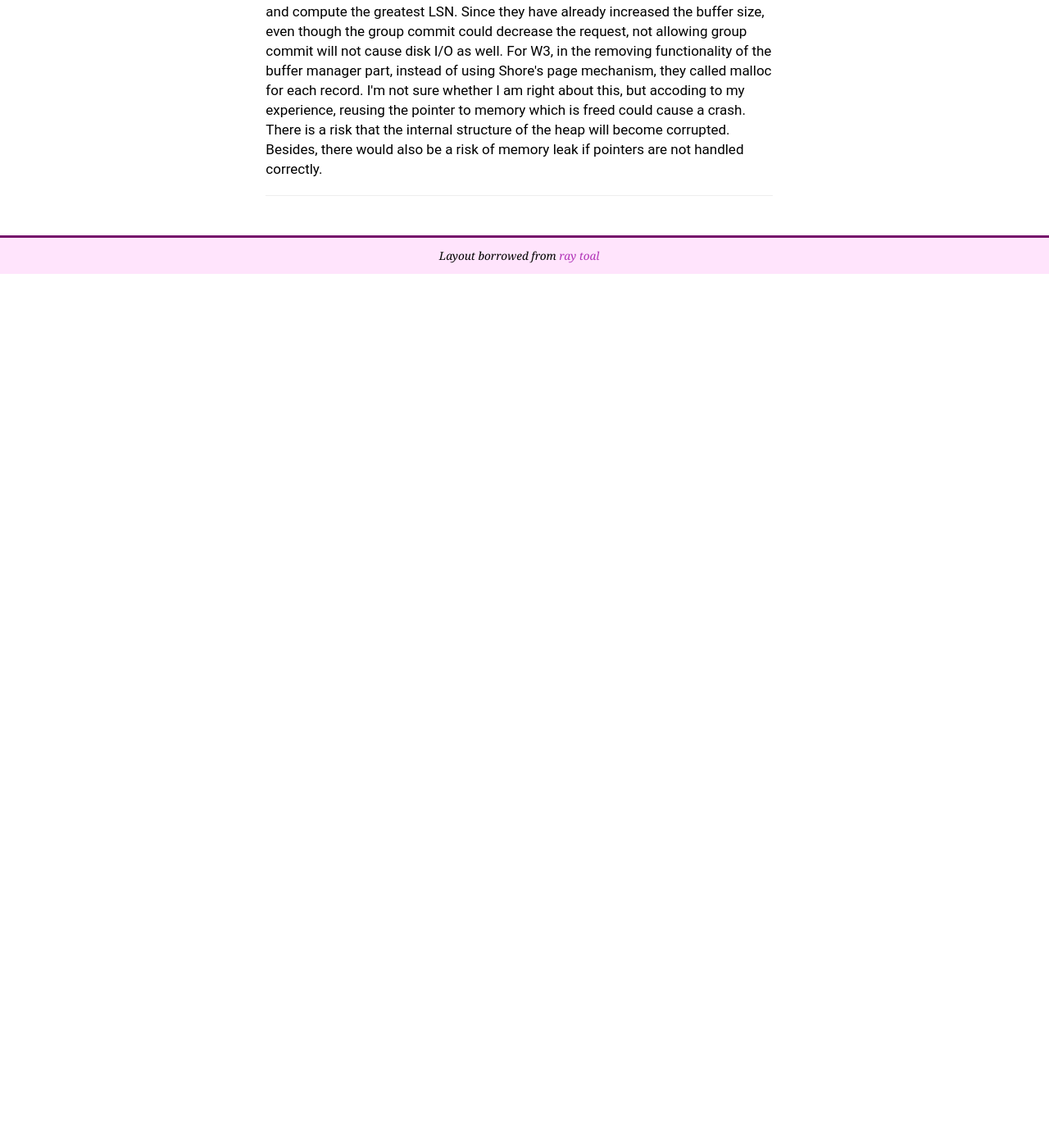
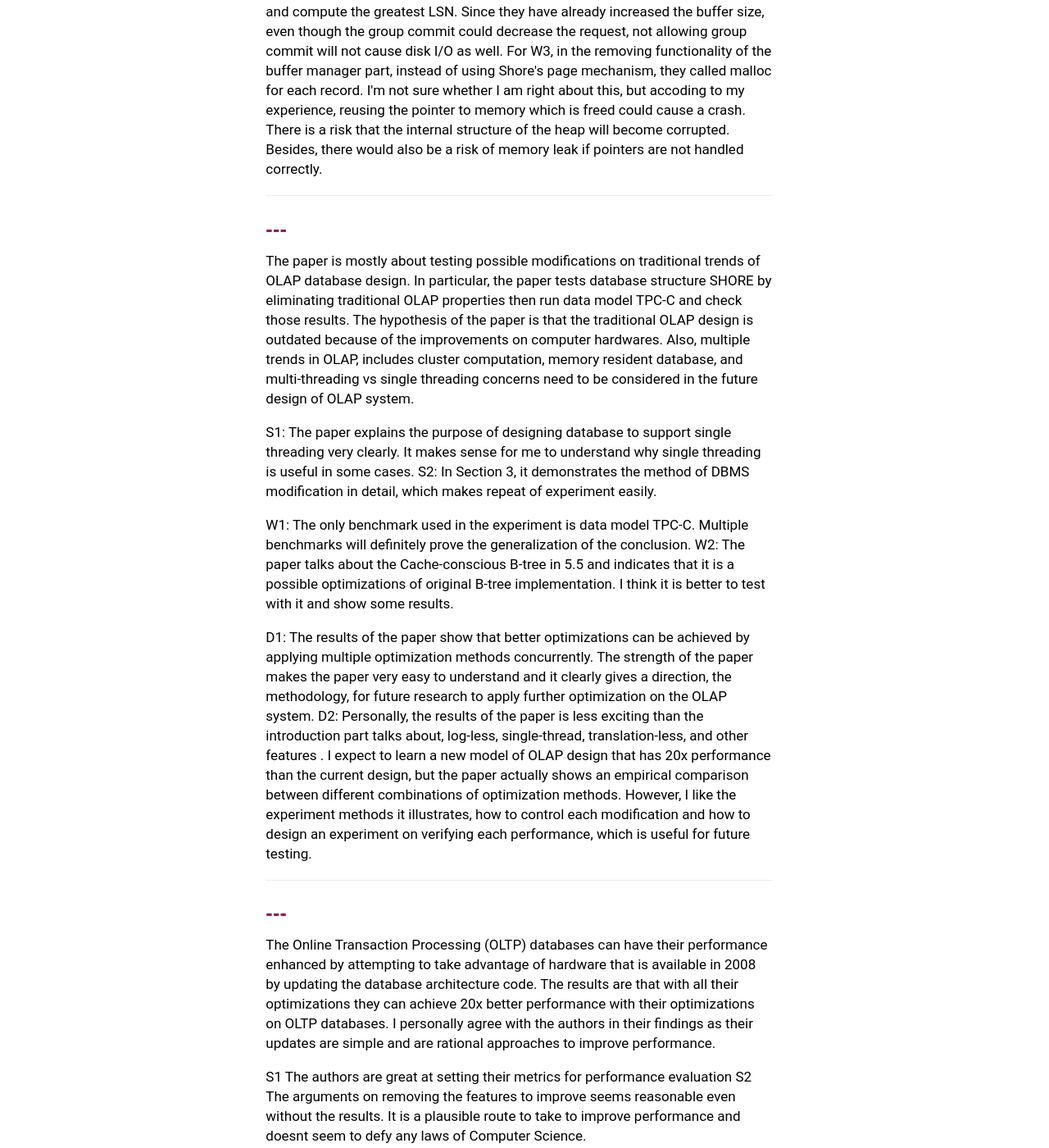
Before and after one commit to wzao1515/w6113.github.io, a Jekyll site: the page built from exreviews_05.md, in a window 1280 px wide and 1400 px high, scrolled down 15522 px. Shown: the whole window at 82% size. Built offline with Jekyll 4.4.1, drawn with Linux system fonts in a browser that asks for light colours; our own code applies the rules of GitHub Pages for plain Markdown files; before the commit the page ends 15856 px from its top, so only the background shows below that; some of the changed text lies outside the part shown.

Commit message:
updated website

```diff
--- a/exreviews_05.md
+++ b/exreviews_05.md
@@ -354,3 +354,36 @@ For W3, in the removing functionality of the buffer manager part,  instead of us
 
   </p>
 <hr />
+
+
+
+<p class="review">
+  <h3>---</h3>
+
+  <div class="block">The paper is mostly about testing possible modifications on traditional trends of OLAP database design. In particular, the paper tests database structure SHORE by eliminating traditional OLAP properties then run data model TPC-C and check those results. The hypothesis of the paper is that the traditional OLAP design is outdated because of the improvements on computer hardwares. Also, multiple trends in OLAP, includes cluster computation, memory resident database, and multi-threading vs single threading concerns need to be considered in the future design of OLAP system. </div>
+  <div class="block">S1: The paper explains the purpose of designing database to support single threading very clearly. It makes sense for me to understand why single threading is useful in some cases.
+S2: In Section 3, it demonstrates the method of DBMS modification in detail, which makes repeat of experiment easily.</div>
+  <div class="block">W1: The only benchmark used in the experiment is data model TPC-C. Multiple benchmarks will definitely prove the generalization of the conclusion.
+W2: The paper talks about the Cache-conscious B-tree in 5.5 and indicates that it is a possible optimizations of original B-tree implementation. I think it is better to test with it and show some results.</div>
+  <div class="block">D1: The results of the paper show that better optimizations can be achieved by applying multiple optimization methods concurrently. The strength of the paper makes the paper very easy to understand and it clearly gives a direction, the methodology, for future research to apply further optimization on the OLAP system.
+D2: Personally, the results of the paper is less exciting than the introduction part talks about, log-less, single-thread, translation-less, and other features . I expect to learn a new model of OLAP design that has 20x performance than the current design, but the paper actually shows an empirical comparison between different combinations of optimization methods. However, I like the experiment methods it illustrates, how to control each modification and how to design an experiment on verifying each performance, which is useful for future testing.</div>
+
+  </p>
+<hr />
+
+<p class="review">
+  <h3>---</h3>
+
+  <div class="block">The Online Transaction Processing (OLTP) databases can have their performance enhanced by attempting to take advantage of hardware that is available in 2008 by updating the database architecture code. The results are that with all their optimizations they can achieve 20x better performance with their optimizations on OLTP databases. I personally agree with the authors in their findings as their updates are simple and are rational approaches to improve performance.</div>
+  <div class="block">S1  The authors are great at setting their metrics for performance evaluation
+S2  The arguments on removing the features to improve seems reasonable even without the results. It is a plausible route to take to improve performance and doesnt seem to defy any laws of Computer Science. </div>
+  <div class="block">W1  I am unsure why the authors picked Shore out of all potential open source candidates, there are other open source OLTP databases they could have used to have their findings be applied to real-life faster. The link for it is easy to find with a google search: https://github.com/mysql
+W2  They have made everything single threaded to improve performance. But what if there are circumstances for multi-threading to be used?</div>
+  <div class="block">S1  The authors have made it clear about the hardware they are using. Also, I like how in the ending of the paper, they mentioned submitting the code to a third party and making it available to the reader for their own verification of their results. Finally, I like how they consistently compared the results of the database performance with and without features removed to make their point obvious of data performance improving.
+S2  So one example is that they are removing the locking, which can cause delays, but is no longer needed due to hardware improvements. They also mention how I/O is faster now that the OLTP databases can fit in RAM, among other obvious new hardware changes that can be exploited to improve performance. They also went into detail on Section 3.2 how they removed the features to test the performance of Shore with the features removed.
+W1 - In Section V, the authors mentioned how now many engineers would spend the time updating their database architecture. If they used MySQL, it would have been a great choice due to its popularity and their changes could have easily been incorporated into a large public audience with minimal effort. They could have also explained why they picked Shore out of all other options available to them.
+W2  To improve performance further, they could have discussed whether now it is better to have a thread pool or a process pool to run their enhanced Shore database queries. Since the improvements seem dramatic, maybe it is best to manage query by thread than process?
+</div>
+
+  </p>
+<hr />
```
